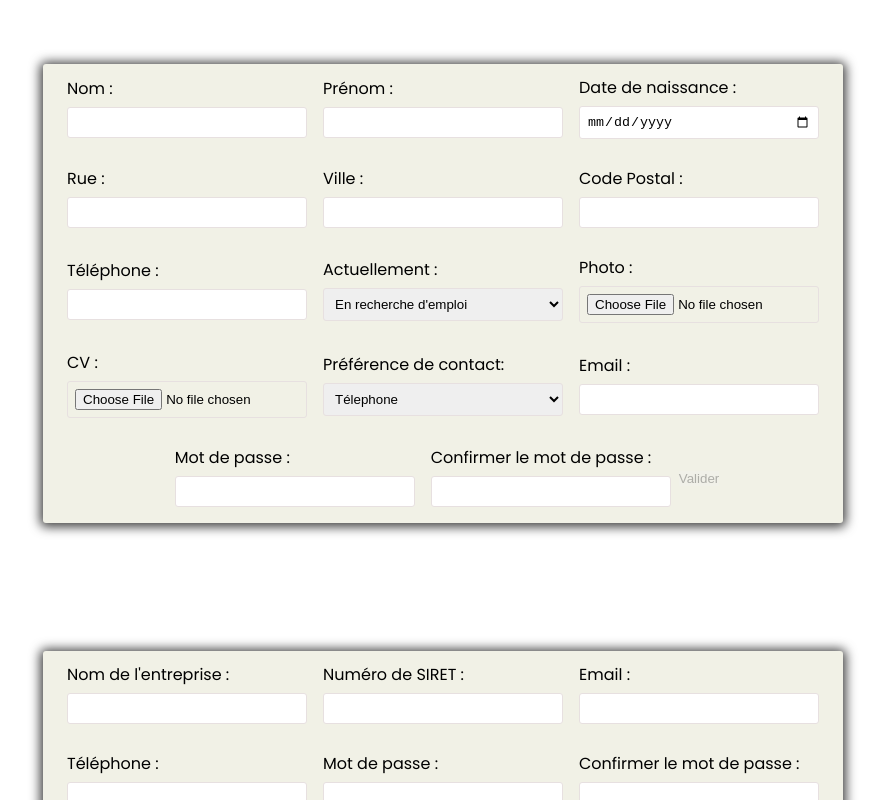
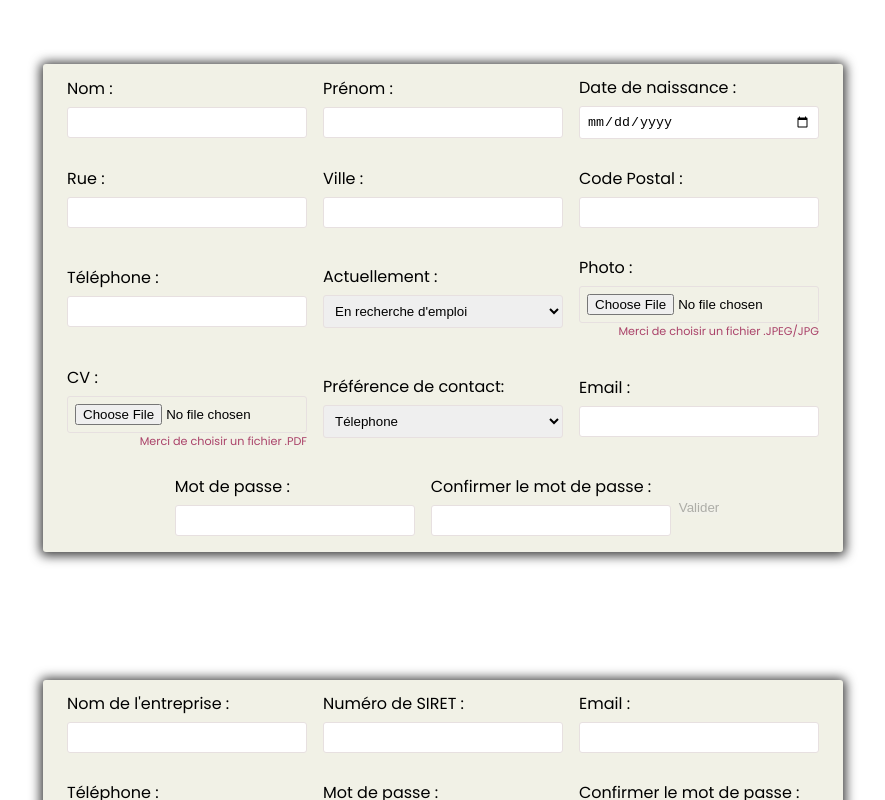
Before and after one commit to brrrrrbrrrr/Project_3-Wild-Code-School, a React (Vite) app in the folder frontend/: page / in a window 1280 px wide. Shown: the top 800 px of the page, without its empty margins (197-1082 px from the left). Built offline with nearby package versions, Linux system fonts and the light colour scheme; no server answers.

Commit message:
i can check extention file in the front for resume and picture

```diff
--- a/frontend/src/components/register/RegisterCandidate.jsx
+++ b/frontend/src/components/register/RegisterCandidate.jsx
@@ -23,11 +23,40 @@ const RegisterCandidate = () => {
   const [picture, setPicture] = useState(null);
   const [resume, setResume] = useState(null);
   const [contactPreference, setContactPreference] = useState("1");
+  const [valideFile, setValidFile] = useState(false);
 
   const api = useApi();
 
   const PWD_REDEX = /^(?=.*[a-z])(?=.*[A-Z])(?=.*[0-9])(?=.*[!@#$%]).{8,24}$/;
   const MAIL_REDEX = /^[A-Za-z0-9._%+-]+@[A-Za-z0-9.-]+\.[A-Z|a-z]{2,}$/;
+
+  function handleResumeSelect(event) {
+    const fileResume = event.target.files[0];
+
+    // Vérifie que le fichier est un PDF
+    if (fileResume && fileResume.type === "application/pdf") {
+      setResume(fileResume);
+      setValidFile(true);
+    } else {
+      setResume(null);
+      setValidFile(false);
+    }
+  }
+  function handlePictureSelect(event) {
+    const filePicture = event.target.files[0];
+
+    // Vérifie que le fichier est un jpeg ou jpg
+    if (
+      (filePicture && filePicture.type === "image/jpeg") ||
+      filePicture.type === "image/jpg"
+    ) {
+      setPicture(filePicture);
+      setValidFile(true);
+    } else {
+      setPicture(null);
+      setValidFile(false);
+    }
+  }
 
   useEffect(() => {
     const result = MAIL_REDEX.test(mail);
@@ -156,17 +185,31 @@ const RegisterCandidate = () => {
               Photo :
               <input
                 type="file"
-                onChange={(e) => setPicture(e.target.files[0])}
+                onChange={handlePictureSelect}
                 className="form-input"
               />
+              <span
+                className={
+                  resume || valideFile ? "signup-hide" : "signup-invalid"
+                }
+              >
+                Merci de choisir un fichier .JPEG/JPG
+              </span>
             </label>
             <label className="form-label">
               CV :
               <input
                 type="file"
-                onChange={(e) => setResume(e.target.files[0])}
+                onChange={handleResumeSelect}
                 className="form-input"
               />
+              <span
+                className={
+                  resume || valideFile ? "signup-hide" : "signup-invalid"
+                }
+              >
+                Merci de choisir un fichier .PDF
+              </span>
             </label>
             <label className="form-label">
               Préférence de contact:
@@ -234,7 +277,7 @@ const RegisterCandidate = () => {
             </label>
             <button
               type="submit"
-              disabled={!validMail || !validPwd || !validMatch}
+              disabled={!validMail || !validPwd || !validMatch || !valideFile}
               value="Reegistraishen"
             >
               Valider
--- a/frontend/src/components/register/RegisterDefault.css
+++ b/frontend/src/components/register/RegisterDefault.css
@@ -32,8 +32,12 @@
   border-radius: 3px;
 }
 
-.signup-invalide {
+.signup-invalid {
   display: inline-block;
+  color: var(--alert-color);
+  margin-top: 3px;
+  font-size: 0.7rem;
+  text-align: end;
 }
 @media screen and (min-width: 320px) {
   .form-label {
```
